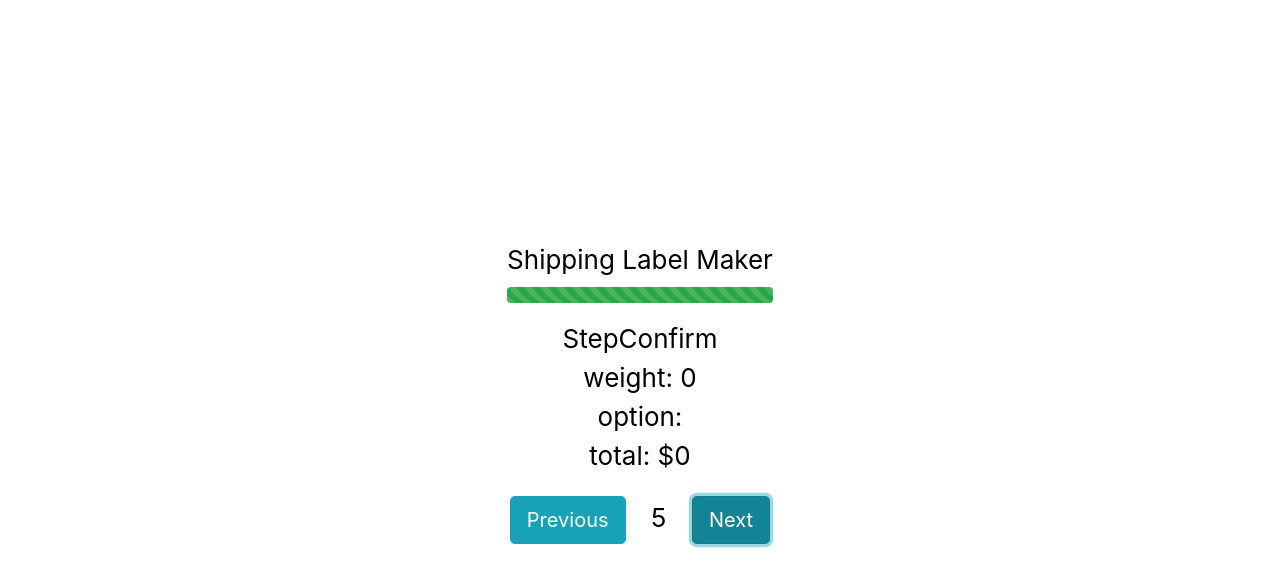
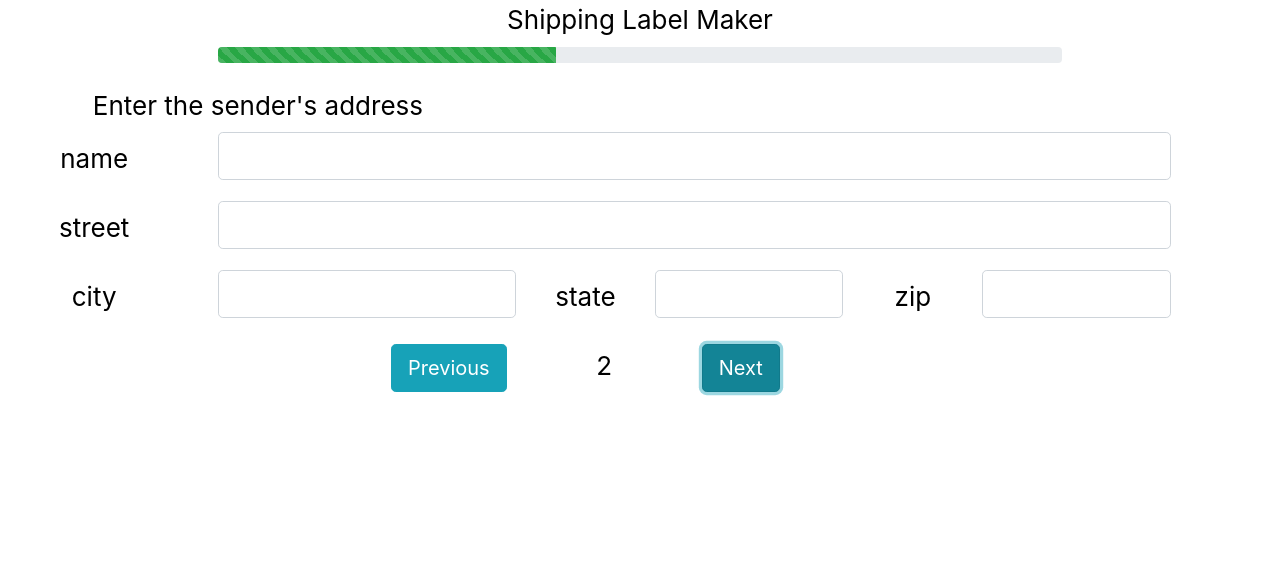
Before and after one commit to jolaya182/reactLabelCreater, a React (Create React App) app: page / in a window 1280 px wide. Both pictures are taken after a click on the button "Next". Shown: the top 586 px of the page. Built offline with nearby package versions, Linux system fonts and the light colour scheme.

Commit message:
restructed receiver sender and wizard positioning

```diff
--- a/src/core/components/steps/step-confirm.jsx
+++ b/src/core/components/steps/step-confirm.jsx
@@ -11,31 +11,48 @@
 
 import React from "react";
 import Step from "./step";
+import Form from "react-bootstrap/Form";
+import Row from "react-bootstrap/Row";
+import Col from "react-bootstrap/Col";
 
 const StepConfirm = ({ wizardContext, shippingCost }) => {
   const { weight, shippingOption } = wizardContext;
   return (
     <Step>
-      {"StepConfirm"}
-      <div>
-        <div>
-          {"weight: "}
+      <Form.Label>{"Confirmation"}</Form.Label>
+      <Form.Group as={Row}>
+        <Form.Label column sm={3}>
+          {"Weight: "}
+          </Form.Label>
+          <Col sm={9}>
           {weight}
-        </div>
-        <div>
-          {"option: "}
+          </Col>
+      </Form.Group>
+      <Form.Group as={Row}>
+      <Form.Label column sm={3}>
+          {"Option: "}
+          </Form.Label>
+          <Col sm={9}>
           {
             {
               ground: <div type="text">{"ground"}</div>,
               priority: <div type="text">{"priority"}</div>,
             }[shippingOption]
           }
-        </div>
-        <div>
-          {"total: $"}
-          {shippingCost}
-        </div>
-      </div>
+          </Col>
+      </Form.Group>
+
+
+
+
+      <Form.Group as={Row}>
+      <Form.Label column sm={3}>
+          {"Total:"}
+          </Form.Label>
+          <Col sm={9}>
+          {`$ ${shippingCost}`}
+          </Col>
+      </Form.Group>
     </Step>
   );
 };
--- a/src/core/components/steps/step-option.jsx
+++ b/src/core/components/steps/step-option.jsx
@@ -22,7 +22,8 @@ const StepOption = ({ wizardContext, handleShippingOption }) => {
     <Step>
       <fieldset>
         <Form.Group as={Row}>
-          <Col sm={8}>
+        <Col sm={2}></Col>
+          <Col sm={4}>
             <Form.Check
               inline
               type="radio"
@@ -31,11 +32,11 @@ const StepOption = ({ wizardContext, handleShippingOption }) => {
               name="ground"
               onChange={handleShippingOption}
             />
-            <Form.Label column sm={2}>
+            <Form.Label column sm={1}>
               {"ground"}
             </Form.Label>
             </Col>
-            <Col sm={8}>
+            <Col sm={4}>
               <Form.Check
                 inline
                 type="radio"
@@ -44,10 +45,11 @@ const StepOption = ({ wizardContext, handleShippingOption }) => {
                 name="priority"
                 onChange={handleShippingOption}
               />
-            <Form.Label column sm={2}>
+            <Form.Label column sm={1}>
               {"priority"}
             </Form.Label>
           </Col>
+          <Col sm={2}></Col>
         </Form.Group>
       </fieldset>
     </Step>
--- a/src/core/components/steps/step-receiver.jsx
+++ b/src/core/components/steps/step-receiver.jsx
@@ -20,10 +20,13 @@ const StepReceiver = ({ wizardContext, handleReceiver }) => {
   const { name, street, city, state, zip } = receiver;
   return (
     <Step>
-      <Form.Label>
-        {"Enter the receiver's address"}
-      </Form.Label>
+
       <Form.Group as={Row}>
+      <Form.Label column sm={5}>
+          {"Enter the receiver's address"}
+        </Form.Label>
+        <Col sm={6}>
+        </Col >
         <Form.Label column sm={2}>
           {"name"}
         </Form.Label>
--- a/src/core/components/steps/step-sender.jsx
+++ b/src/core/components/steps/step-sender.jsx
@@ -20,10 +20,12 @@ const StepSender = ({ wizardContext, handleSender }) => {
   const { name, street, city, state, zip } = sender;
   return (
     <Step>
-      <Form.Label>
-        {"Enter the sender's address"}
-      </Form.Label>
       <Form.Group as={Row}>
+      <Form.Label column sm={5}>
+          {"Enter the sender's address"}
+        </Form.Label>
+        <Col sm={6}>
+        </Col >
         <Form.Label column sm={2}>
           {"name"}
         </Form.Label>
--- a/src/core/components/steps/step-weight.jsx
+++ b/src/core/components/steps/step-weight.jsx
@@ -20,8 +20,9 @@ const StepWeight = ({ wizardContext, handleWeight }) => {
   return (
     <Step>
       <Form.Group as={Row}>
-        <Form.Label column sm={3}>{"weight"}</Form.Label>
-        <Col sm={8}>
+      <Col sm={3}></Col>
+        <Form.Label column sm={2}>{"weight"}</Form.Label>
+        <Col sm={4}>
           <Form.Control
             name="weight"
             type="text"
@@ -29,6 +30,7 @@ const StepWeight = ({ wizardContext, handleWeight }) => {
             onChange={handleWeight}
           />
         </Col>
+        <Col sm={3}></Col>
       </Form.Group>
     </Step>
   );
--- a/src/core/components/wizard/wizard.jsx
+++ b/src/core/components/wizard/wizard.jsx
@@ -17,7 +17,8 @@ import StepConfirm from "./../steps/step-confirm";
 import Form from "react-bootstrap/Form";
 import Button from "react-bootstrap/Button";
 import ProgressBar from "react-bootstrap/ProgressBar";
-
+import Row from "react-bootstrap/Row";
+import Col from "react-bootstrap/Col";
 /**
  *
  *
@@ -36,7 +37,7 @@ export default class Wizard extends React.Component {
         next: 2,
         end: 5,
       },
-      currentStep: 4,
+      currentStep: 1,
     };
   }
 
@@ -116,18 +117,24 @@ export default class Wizard extends React.Component {
     } = this.props;
 
     return (
-      <Form>
+      <Form block>
         <Form.Group>
           {/* <form> */}
           <Form.Label>{"Shipping Label Maker"}</Form.Label>
+          <Form.Group as={Row}>
+          <Col sm={2}></Col>
+            <Col sm={8}>
               <ProgressBar>
                 <ProgressBar
                   striped
                   variant="success"
                   now={caculateProgress()}
-              key={1}
+                  key={2}
                 />
               </ProgressBar>
+            </Col>
+            <Col sm={3}></Col>
+          </Form.Group>
         </Form.Group>
         {
           {
@@ -164,16 +171,26 @@ export default class Wizard extends React.Component {
           }[currentStep]
         }
 
-        <Form.Group >
-            <Button size="lg" variant="info" onClick={() => onAction({ ...wizardAction, type: "prev" })}>
+        <Form.Group as={Row}>
+          <Col sm={11}>
+            <Button
+              size="lg"
+              variant="info"
+              onClick={() => onAction({ ...wizardAction, type: "prev" })}
+            >
               {"Previous"}
             </Button>
-            <Form.Label column sm={3}>
+            <Form.Label column sm={2}>
               {currentStep}
             </Form.Label>
-            <Button size="lg" variant="info"onClick={() => onAction({ ...wizardAction, type: "next" })} >
+            <Button
+              size="lg"
+              variant="info"
+              onClick={() => onAction({ ...wizardAction, type: "next" })}
+            >
               {"Next"}
             </Button>
+          </Col>
         </Form.Group>
       </Form>
     );
--- a/src/core/css/app.css
+++ b/src/core/css/app.css
@@ -6,10 +6,10 @@
 .App-header {
   /* background-color: #282c34; */
   min-height: 100vh;
-  display: flex;
+  /* display: flex;
   flex-direction: column;
   align-items: center;
-  justify-content: center;
+  justify-content: center; */
   font-size: calc(10px + 2vmin);
   color: black;
 }
```
Lines whose indentation alone changed are shown as unchanged.
